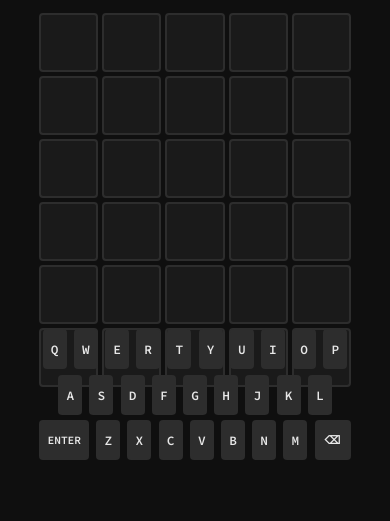
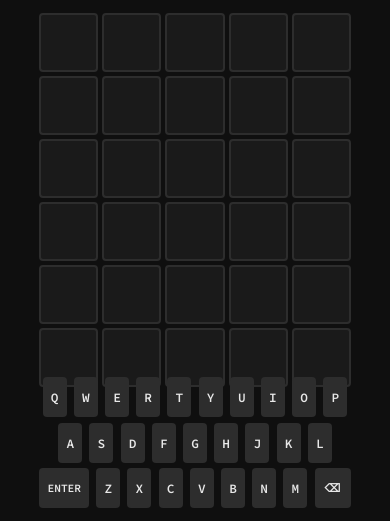
Before and after one commit to rayhangulati24-bit/RayRi-Wordle, a plain HTML site: page index.html in a window 390 px wide. Shown: the part 95-616 px from the top of the page. Drawn offline with nearby package versions, Linux system fonts and the light colour scheme.

Commit message:
Add files via upload

```diff
--- a/styles.css
+++ b/styles.css
@@ -451,7 +451,7 @@ h1 {
   }
 
   .keyboard {
-    margin-top: 6rem;
+    margin-top: 9rem;
     gap: 0.35rem;
   }
 
```
